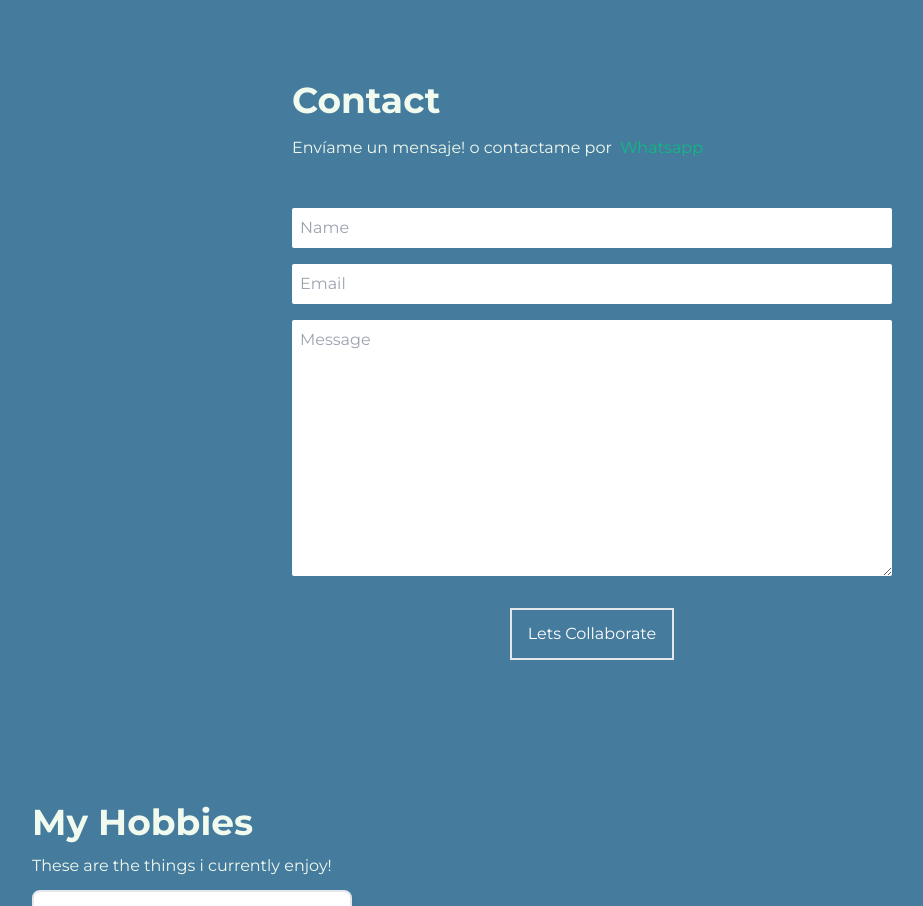
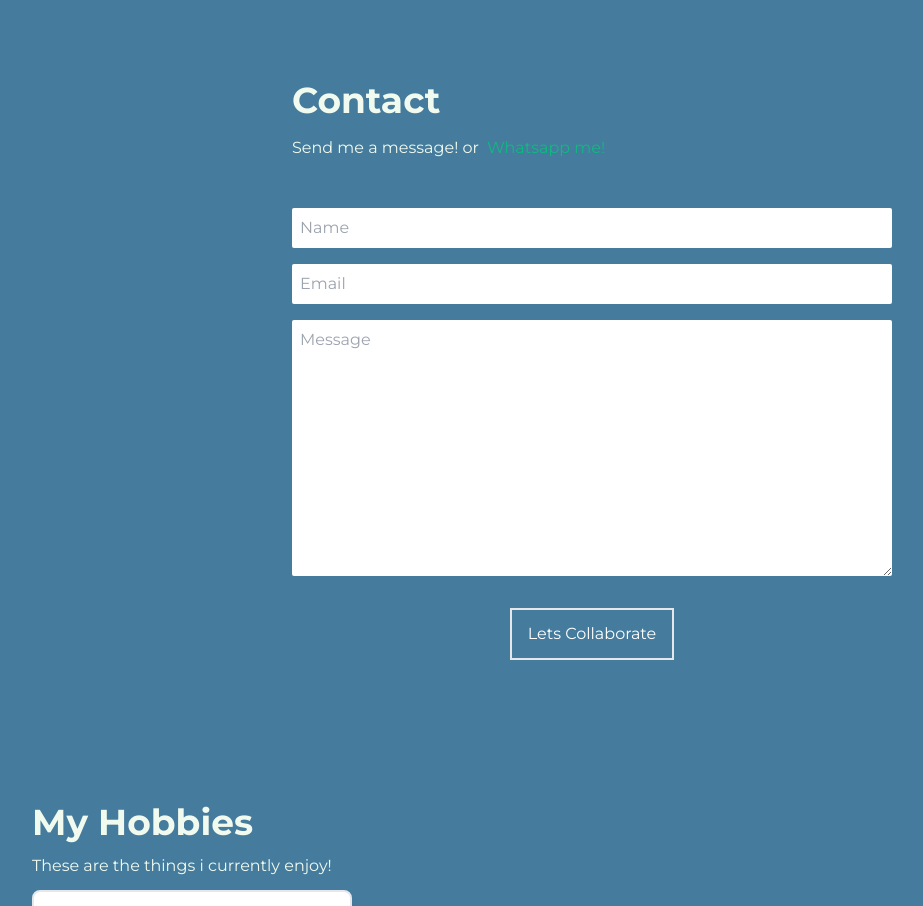
Before and after one commit to Ivan9485/myPortfolio, a React (Vite) app: page / in a window 1280 px wide. Shown: the part 2420-3326 px from the top of the page, without its empty margins (48-971 px from the left). Built offline with nearby package versions, Linux system fonts and the light colour scheme.

Commit message:
planebg fixed

```diff
--- a/src/components/About.jsx
+++ b/src/components/About.jsx
@@ -4,7 +4,7 @@ import CSS from '../assets/css.png';
 import JavaScript from '../assets/javascript.png';
 import ReactImg from '../assets/react.png';
 import Laravel from '../assets/laravel.svg';
-import PlaneBg from '../assets/PlaneBG.jpg';
+import PlaneBg from '../assets/Planebg.jpg';
 
 const About = () => {
   return (
--- a/src/components/Contact.jsx
+++ b/src/components/Contact.jsx
@@ -4,7 +4,7 @@ const Contact = () => {
       <form method="POST" className="flex flex-col max-w-[600px] w-full" action="https://getform.io/f/2aa01697-fb58-4d1e-9309-cb2069325785">
         <div className="pb-8">
           <p className="text-4xl font-bold inline borber-b-4  border-special text-textdef">Contact</p>
-          <p className="text-textdef py-4 flex">Envíame un mensaje! o contactame por <p className="text-emerald-500 px-2 hover:text-emerald-400"><a target="_blank" rel="noopener noreferrer" href="https://wa.me/528688182504/?text=Quiero%20más%20información%20sobre%20catálogo:%20">Whatsapp</a></p></p>
+          <p className="text-textdef py-4 flex">Send me a message! or <p className="text-emerald-500 px-2 hover:text-emerald-400"><a target="_blank" rel="noopener noreferrer" href="https://wa.me/528688182504/?text=Quiero%20más%20información%20sobre%20catálogo:%20">Whatsapp me!</a></p> </p>
         </div>
         <input className="bg-white p-2 rounded-sm" type="text" placeholder="Name" name="name" />
         <input className="my-4 p-2 bg-white rounded-sm
```
